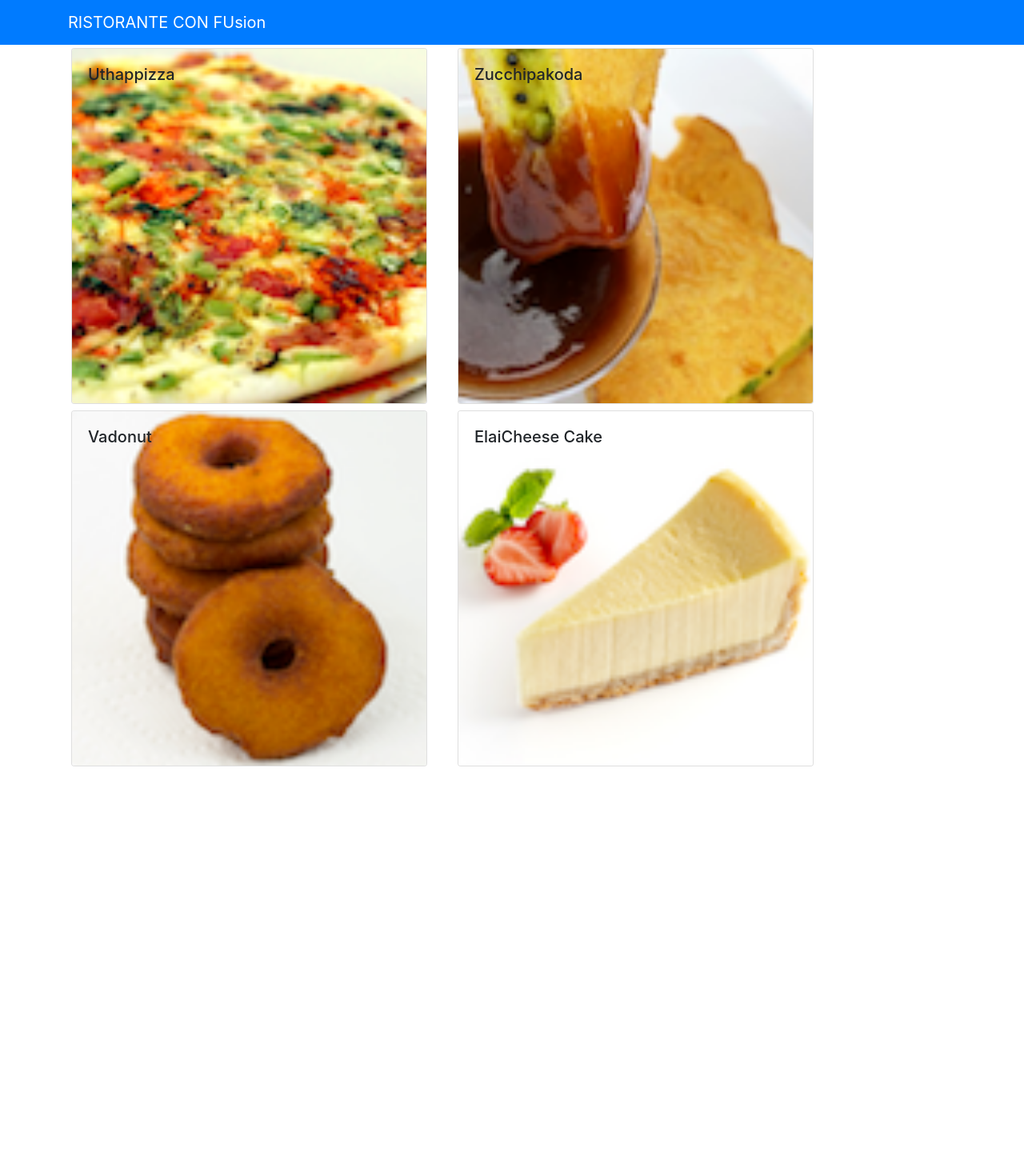
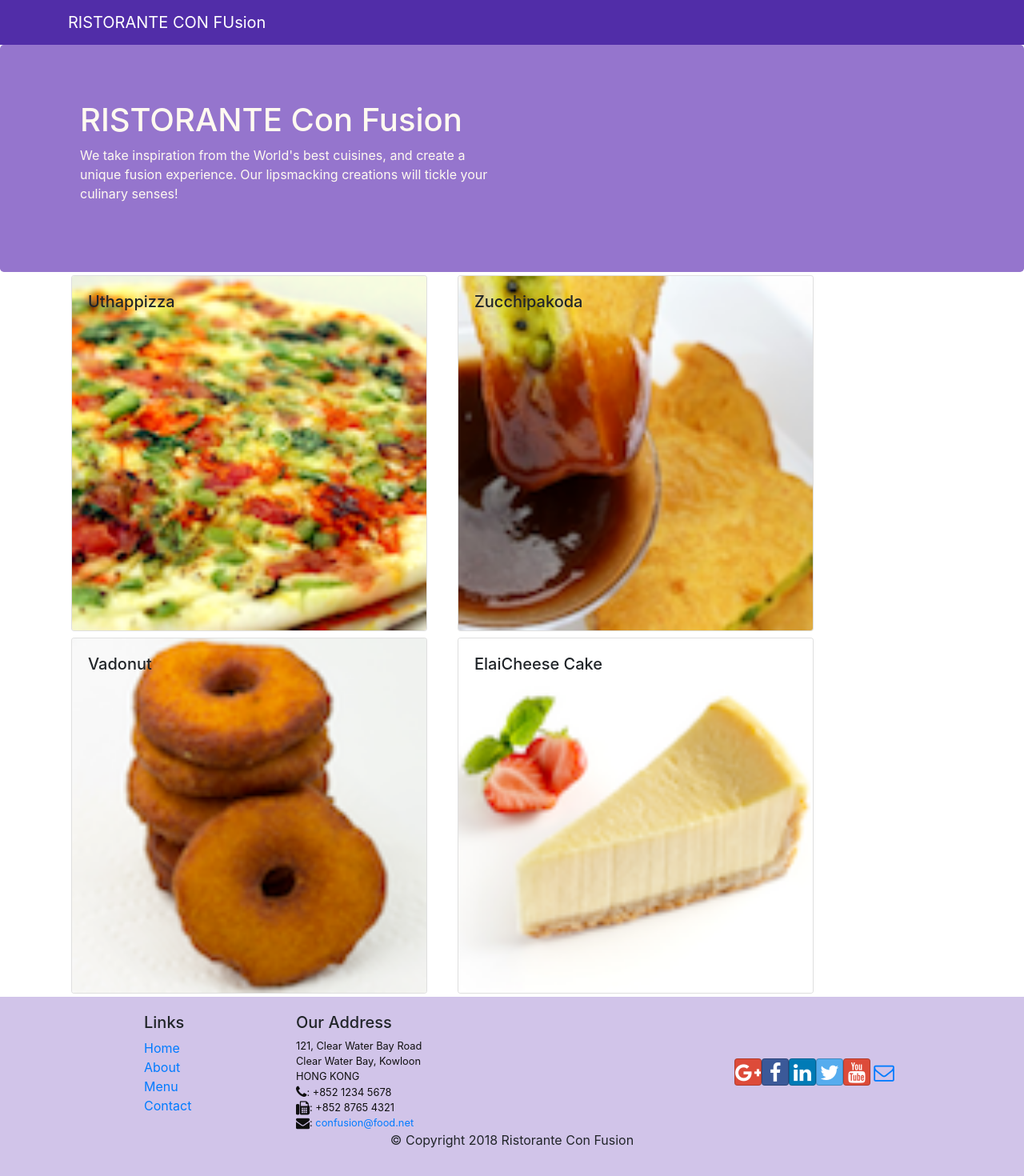
Before and after one commit to darshak-2021/ConfusionReact-FullStack, a React (Create React App) app: page /contactus in a window 1280 px wide. Shown: the top 1470 px of the page at 80% size. Before the commit the page ends 962 px from the top, so only its background shows below. Built offline with nearby package versions, Linux system fonts and the light colour scheme.

Commit message:
Header and Footer Components

```diff
--- a/package.json
+++ b/package.json
@@ -7,6 +7,8 @@
     "@testing-library/react": "^11.1.0",
     "@testing-library/user-event": "^12.1.10",
     "bootstrap": "4.0.0",
+    "bootstrap-social": "5.1.1",
+    "font-awesome": "4.7.0",
     "react": "^17.0.1",
     "react-dom": "^17.0.1",
     "react-popper": "0.9.2",
--- /dev/null
+++ b/src/App.css
@@ -0,0 +1,30 @@
+.row-header {
+  margin: 0px auto;
+  padding: 0px auto;
+}
+.row-content {
+  margin: 0px auto;
+  padding: 50px 0px 50px 0px;
+  border-bottom: 1px ridge;
+  min-height: 400px;
+}
+.footer {
+  background-color: #d1c4e9;
+  margin: 0px auto;
+  padding: 20px 0px 20px 0px;
+}
+.jumbotron {
+  padding: 70px 30px 70px 30px;
+  margin: 0px auto;
+  background: #9575cd;
+  color: floralwhite;
+}
+address {
+  font-size: 80%;
+  margin: 0px;
+  color: #0f0f0f;
+}
+
+.navbar-dark {
+  background-color: #512da8;
+}
--- a/src/App.js
+++ b/src/App.js
@@ -1,5 +1,6 @@
 import { Component } from 'react';
 import Main from './components/MainComponent';
+import './App.css';
 
 class App extends Component {
 
--- /dev/null
+++ b/src/components/FooterComponent.js
@@ -0,0 +1,50 @@
+import React from 'react'
+
+function Footer() {
+    return (
+        <div className="footer">
+            <div className="container">
+                <div className="row justify-content-center">
+                    <div className="col-4 offset-1 col-sm-2">
+                        <h5>Links</h5>
+                        <ul className="list-unstyled">
+                            <li><a href="#">Home</a></li>
+                            <li><a href="#">About</a></li>
+                            <li><a href="#">Menu</a></li>
+                            <li><a href="contactus.html">Contact</a></li>
+                        </ul>
+                    </div>
+                    <div className="col-7 col-sm-5">
+                        <h5>Our Address</h5>
+                        <address>
+                        121, Clear Water Bay Road<br />
+                        Clear Water Bay, Kowloon<br />
+                        HONG KONG<br />
+                        <i className="fa fa-phone fa-lg"></i>: +852 1234 5678<br />
+                        <i className="fa fa-fax fa-lg"></i>: +852 8765 4321<br />
+                        <i className="fa fa-envelope fa-lg"></i>: <a href="mailto:confusion@food.net">
+                            confusion@food.net</a>
+                        </address>
+                    </div>
+                    <div className="col-12 col-sm-4 align-self-center">
+                        <div className="text-center">
+                            <a className="btn btn-social-icon btn-google" href="http://google.com/+"><i className="fa fa-google-plus"></i></a>
+                            <a className="btn btn-social-icon btn-facebook" href="http://www.facebook.com/profile.php?id="><i className="fa fa-facebook"></i></a>
+                            <a className="btn btn-social-icon btn-linkedin" href="http://www.linkedin.com/in/"><i className="fa fa-linkedin"></i></a>
+                            <a className="btn btn-social-icon btn-twitter" href="http://twitter.com/"><i className="fa fa-twitter"></i></a>
+                            <a className="btn btn-social-icon btn-google" href="http://youtube.com/"><i className="fa fa-youtube"></i></a>
+                            <a className="btn btn-social-icon" href="mailto:"><i className="fa fa-envelope-o"></i></a>
+                        </div>
+                    </div>
+                </div>
+                <div className="row justify-content-center">
+                    <div className="col-auto">
+                        <p>© Copyright 2018 Ristorante Con Fusion</p>
+                    </div>
+                </div>
+            </div>
+    </div>
+    );
+}
+
+export default Footer
--- /dev/null
+++ b/src/components/HeaderComponent.js
@@ -0,0 +1,26 @@
+import React from 'react';
+import { Navbar, NavbarBrand, Jumbotron } from 'reactstrap';
+
+
+function Header() {
+    return (
+        <>
+        <Navbar dark>
+            <div className="container">
+                <NavbarBrand href="/">RISTORANTE CON FUsion</NavbarBrand>
+            </div>
+        </Navbar>
+        <Jumbotron>
+            <div className="container">
+                <div className="row row-header">
+                    <div className="col-12 col-sm-6">
+                        <h1>RISTORANTE Con Fusion</h1>
+                        <p>We take inspiration from the World's best cuisines, and create a unique fusion experience. Our lipsmacking creations will tickle your culinary senses!</p>                    </div>
+                </div>
+            </div>
+        </Jumbotron>
+        </>
+    )
+}
+
+export default Header;
--- a/src/components/MainComponent.js
+++ b/src/components/MainComponent.js
@@ -1,8 +1,9 @@
 import { Component } from 'react';
-import { Navbar, NavbarBrand } from 'reactstrap';
 import Menu from './MenuComponent';
 import DishDetail from './DishDetailComponent';
 import { DISHES } from '../shared/dishes';
+import Header from './HeaderComponent';
+import Footer from './FooterComponent';
 
 
 class Main extends Component {
@@ -19,13 +20,10 @@
   render(){
     return (
       <div>
-          <Navbar dark color="primary">
-            <div className="container">
-                <NavbarBrand href="/">RISTORANTE CON FUsion</NavbarBrand>
-            </div>
-          </Navbar>
+          <Header/>
           <Menu dishes={this.state.dishes} onDarshakDishSelect = {(dishId) => this.onDishSelect(dishId)}/>
           <DishDetail dish={this.state.dishes.filter((dish) => dish.id === this.state.selectedDish)[0]}/>
+          <Footer/>
       </div>
     );
   }
--- a/src/index.js
+++ b/src/index.js
@@ -1,6 +1,8 @@
 import React from 'react';
 import ReactDOM from 'react-dom';
 import 'bootstrap/dist/css/bootstrap.min.css';
+import 'font-awesome/css/font-awesome.min.css';
+import 'bootstrap-social/bootstrap-social.css';
 import './index.css';
 import App from './App';
 import reportWebVitals from './reportWebVitals';
```
Also changed, not shown: 1 other file (tests, documents, lock files or other folders).
